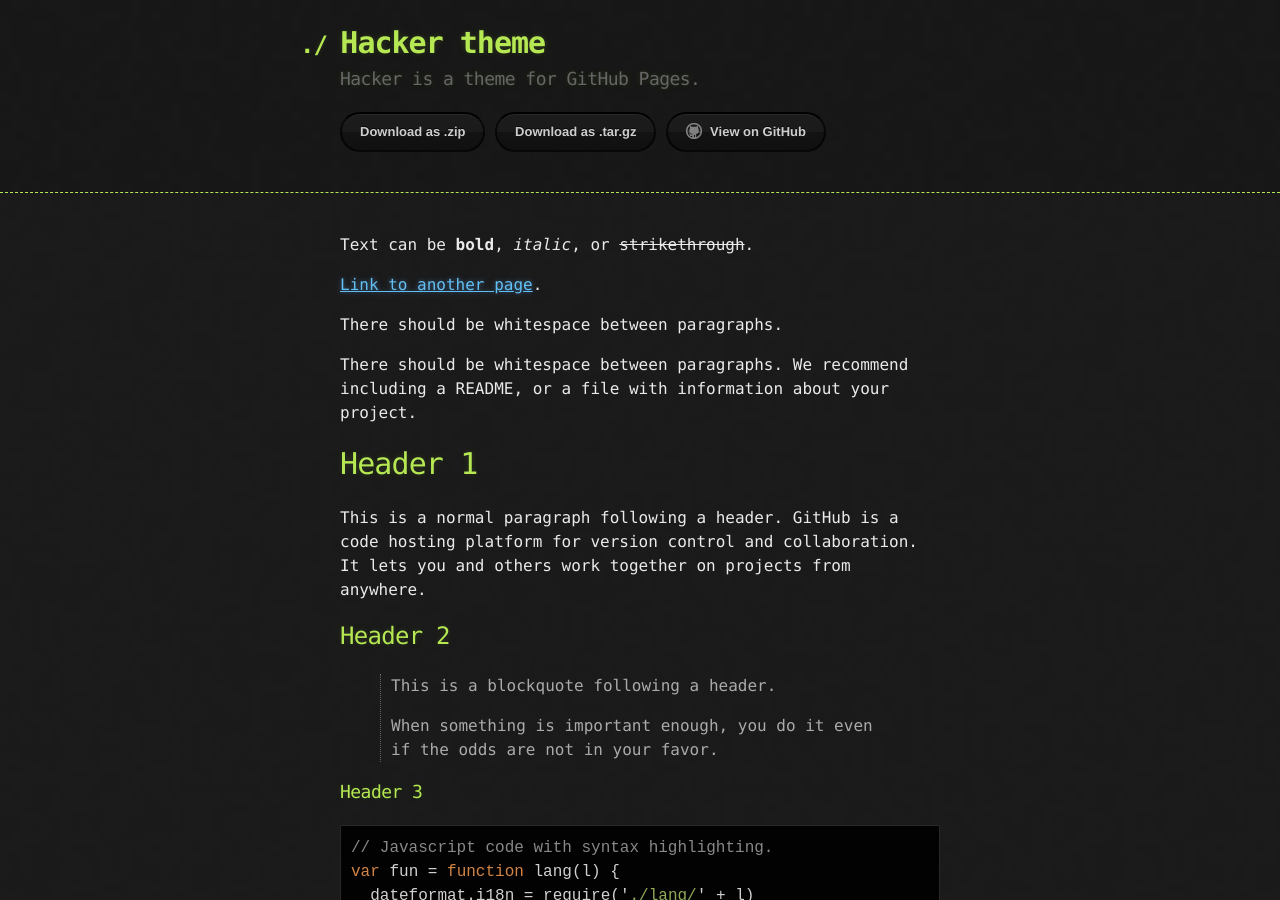
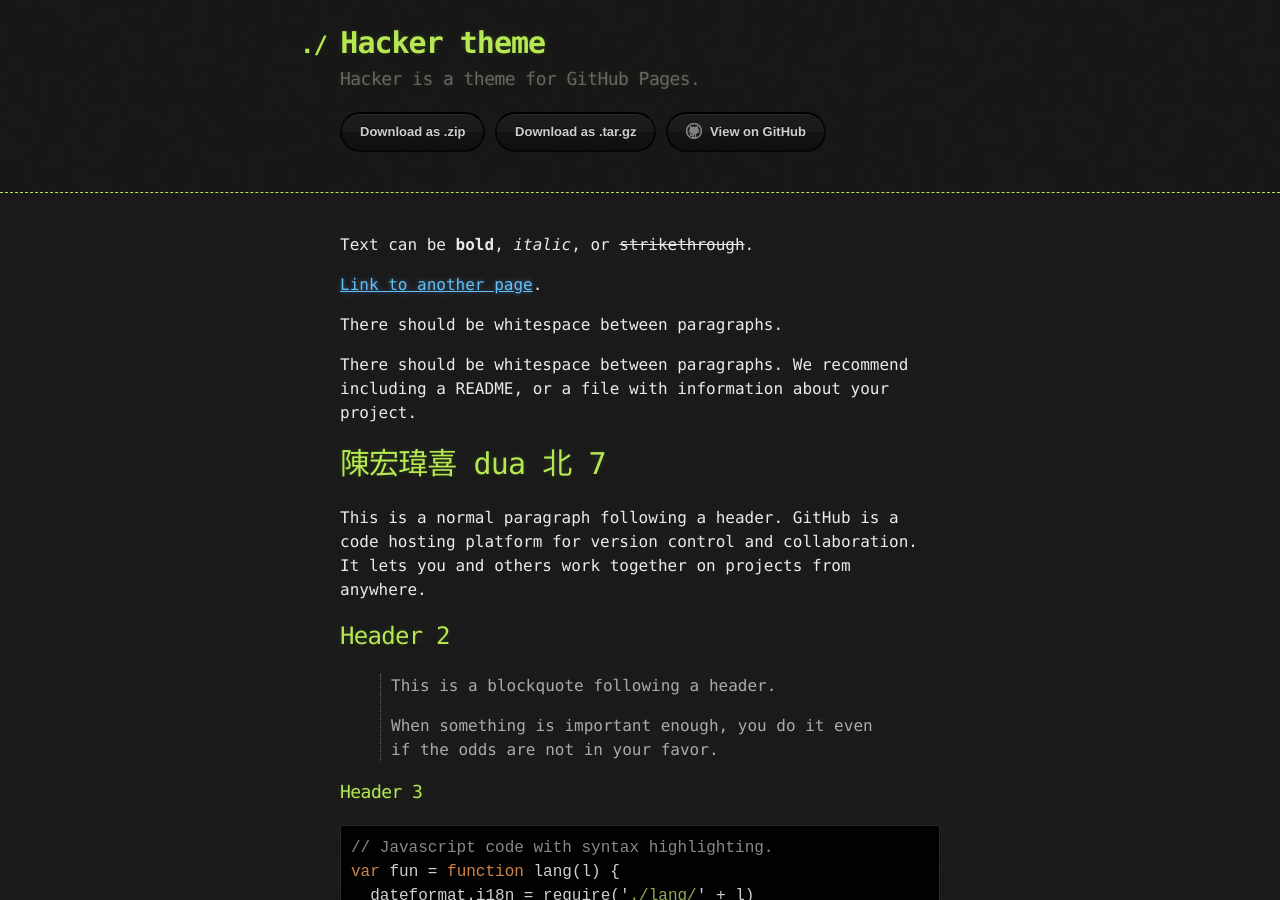
Before and after one commit to jyasuu/Jyasuu.github.io, a Jekyll site: the page built from index.md, in a window 1280 px wide and 900 px high. Built offline with Jekyll 4.4.1, drawn with Linux system fonts in a browser that asks for light colours.

Commit message:
Update index.md

```diff
--- a/index.md
+++ b/index.md
@@ -10,7 +10,7 @@
 
 There should be whitespace between paragraphs. We recommend including a README, or a file with information about your project.
 
-# [](#header-1)Header 1
+# [](#header-1)陳宏瑋喜 dua 北 7
 
 This is a normal paragraph following a header. GitHub is a code hosting platform for version control and collaboration. It lets you and others work together on projects from anywhere.
 
```
